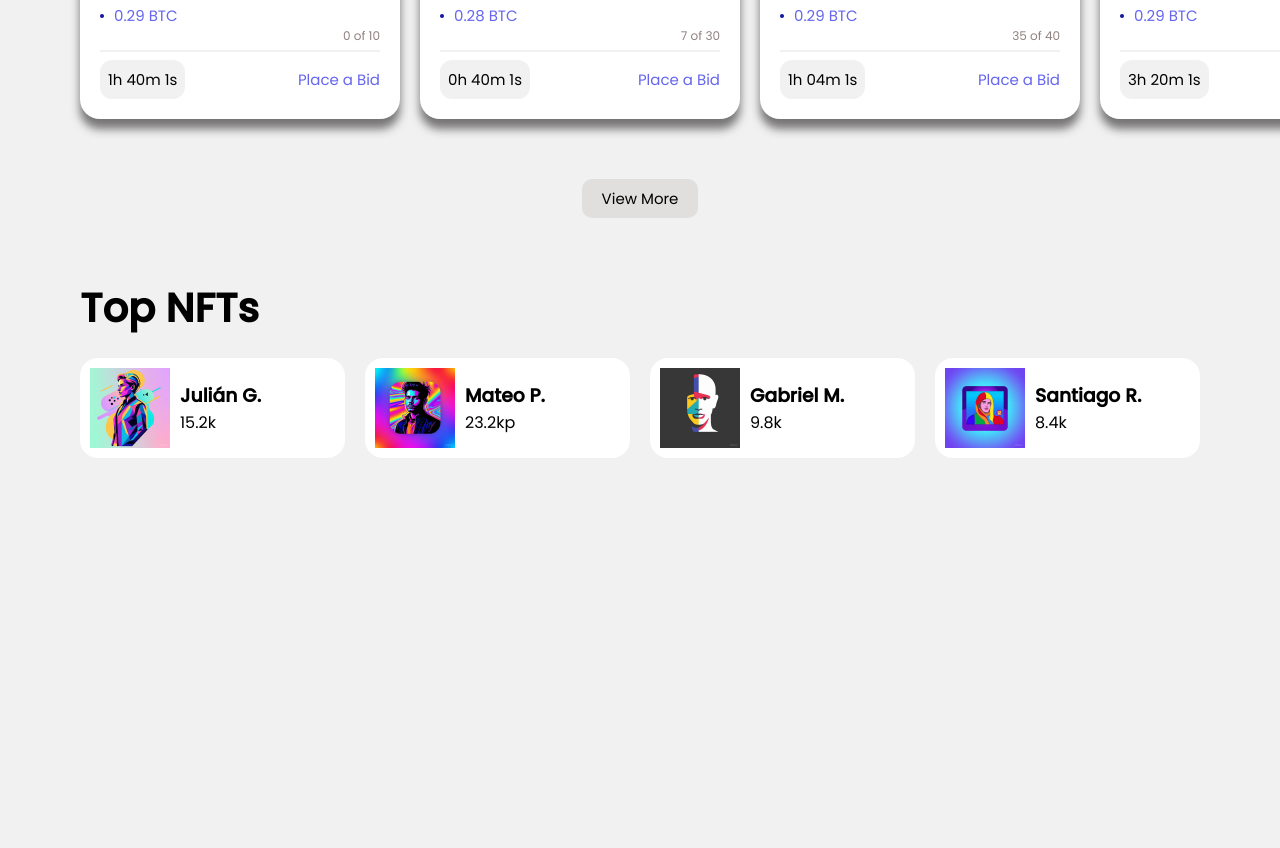
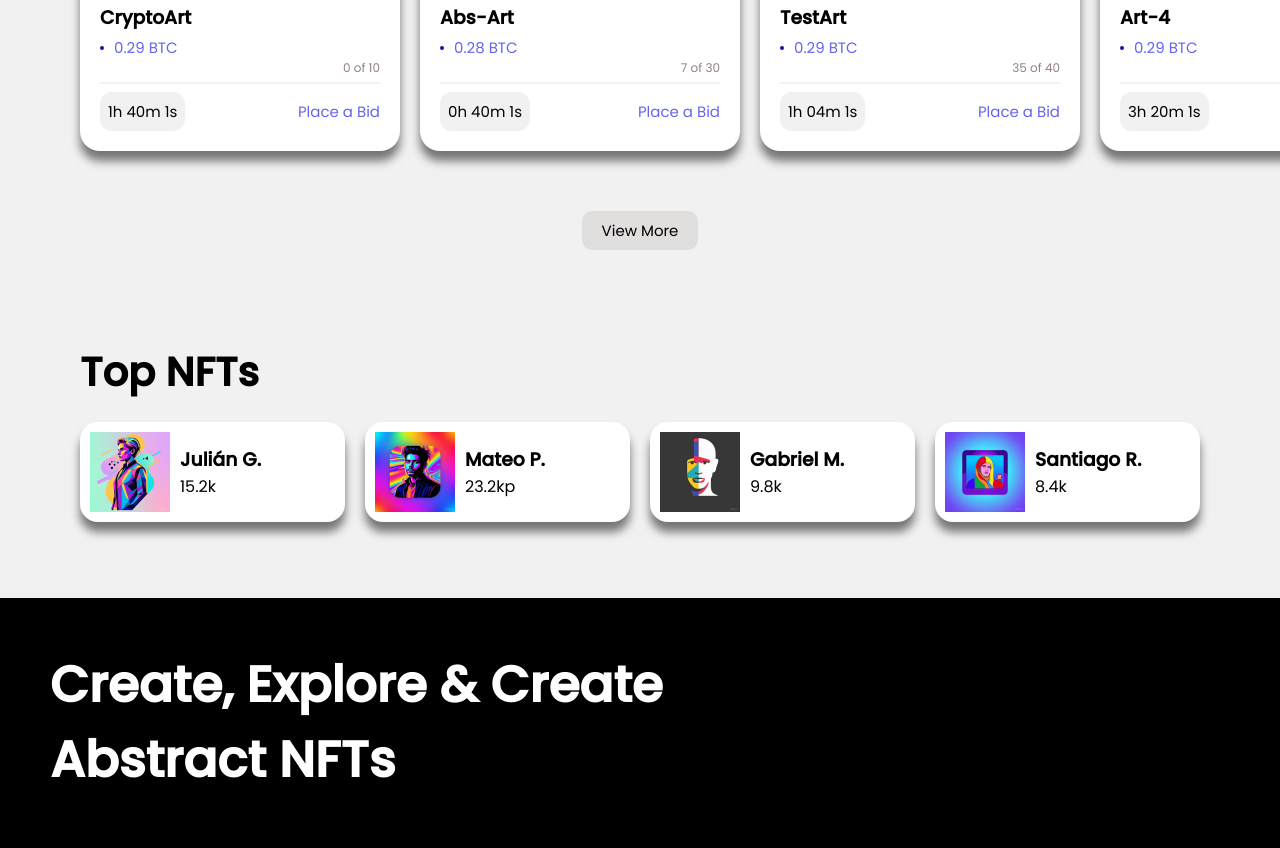
Before and after one commit to SCatanoC/NFT_Landing_Page, a plain HTML site: page index.html in a window 1280 px wide. Shown: the part 1636-2484 px from the top of the page. Before the commit the page ends 2170 px from the top, so only its background shows below. Drawn offline with Linux system fonts and the light colour scheme.

Commit message:
footer implementation

```diff
--- a/index.html
+++ b/index.html
@@ -140,6 +140,17 @@
                 </div>
         </div>
     </section>
+    <section class="footer">
+        <h1>Create, Explore & Create Abstract NFTs</h1>
+        <div class="info">
+            <label>Privacy Policy</label>
+            <label>Cooperation</label>
+            <label>Sponsorships</label>
+            <label>Contact Us</label>
+            <div>
 
+            </div>
+        </div>
+    </section>
 </body>
 </html>
--- a/style.css
+++ b/style.css
@@ -9,12 +9,12 @@
 
 body{
     background-color: #f1f1f1;
-    padding: 1em 5em;
 }
 
 .nav-container{
     width: 100%;
     height: 80px;
+    padding: 1em 5em;
 }
 
 .nav-container nav a.logo{
@@ -57,6 +57,7 @@ body{
     justify-content: space-between;
     align-items: center;
     height: 700px;
+    padding: 1em 5em;
 }
 
 .description .left{
@@ -115,6 +116,7 @@ body{
     height: auto;
     align-items: center;
     margin-bottom: 60px;
+    padding: 1em 5em;
 }
 
 .sales h1{
@@ -142,7 +144,8 @@ body{
 }
 
 .sales .services-container .services:hover,
-.marketplace .nft-container .nft:hover{
+.marketplace .nft-container .nft:hover,
+.sellers .sellers-container .top-seller:hover{
     box-shadow: none;
 }
 
@@ -277,6 +280,8 @@ body{
     padding: 10px;
     border-radius: 18px;
     width: 500px;
+    box-shadow: 0 10px 10px rgb(118, 116, 116);
+    transition: all 0.3s ease;
 }
 
 .sellers h1{
@@ -292,3 +297,17 @@ body{
 .sellers .sellers-container .top-seller .text {
     margin-left: 10px;
 }
+
+.footer{
+    display: flex;
+    width: 100%;
+    align-items: center;
+    background-color: black;
+    padding: 50px;
+}
+
+.footer h1{
+    color: white;
+    font-size: 50px;
+    font-weight: 800;
+}
```
